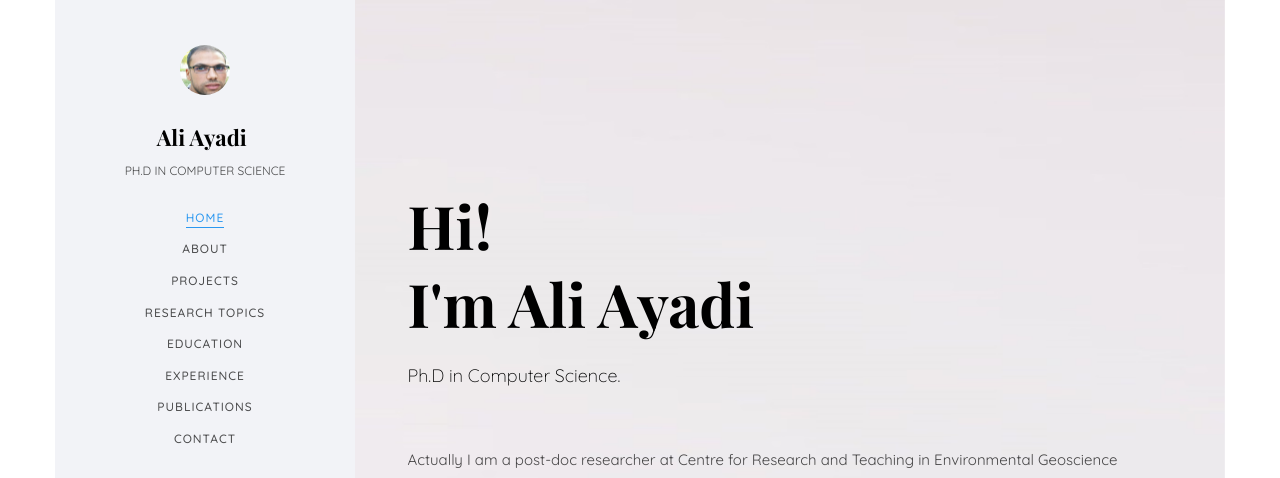
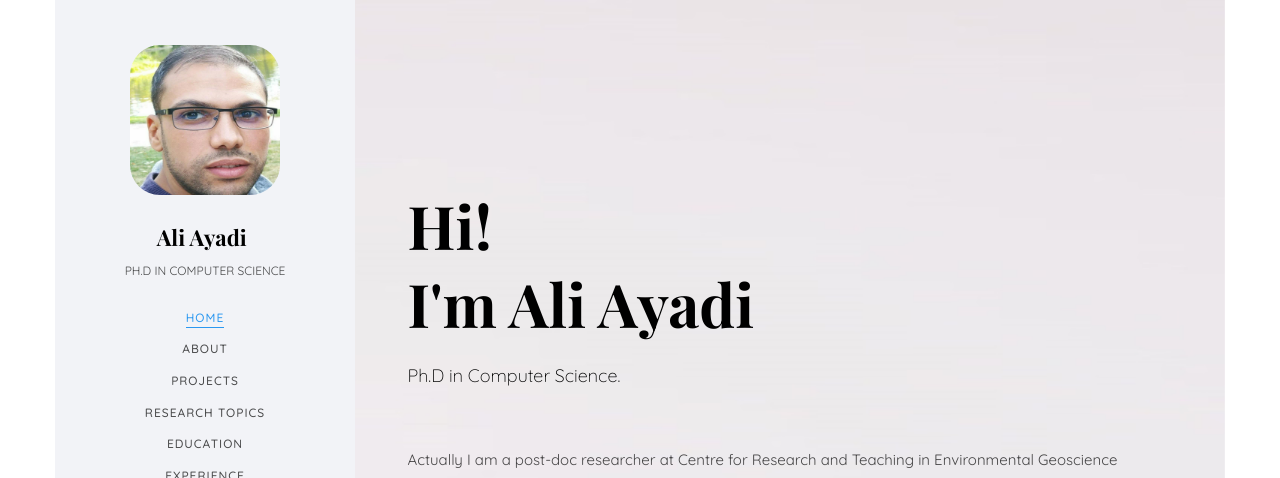
Before and after one commit to AliAyadi/ali.ayadi, a plain HTML site: page index.html in a window 1280 px wide. Shown: the top 478 px of the page. Drawn offline with nearby package versions, Linux system fonts and the light colour scheme; files whose address does not match are found by name; a web font is replaced by a local one.

Commit message:
Update style.css

```diff
--- a/css/style.css
+++ b/css/style.css
@@ -94,14 +94,14 @@ figure {
       transform: translateX(-300px);
       padding-top: 4em; } }
   #colorlib-aside .author-img {
-    width: 50px;
-    height: 50px;
+    width: 150px;
+    height: 150px;
     margin: 0 auto;
     margin-bottom: 30px;
-    -webkit-border-radius: 50%;
-    -moz-border-radius: 50%;
-    -ms-border-radius: 50%;
-    border-radius: 50%; }
+    -webkit-border-radius: 20%;
+    -moz-border-radius: 20%;
+    -ms-border-radius: 20%;
+    border-radius: 20%; }
   #colorlib-aside .position {
     display: block;
     margin-bottom: 2em;
```
